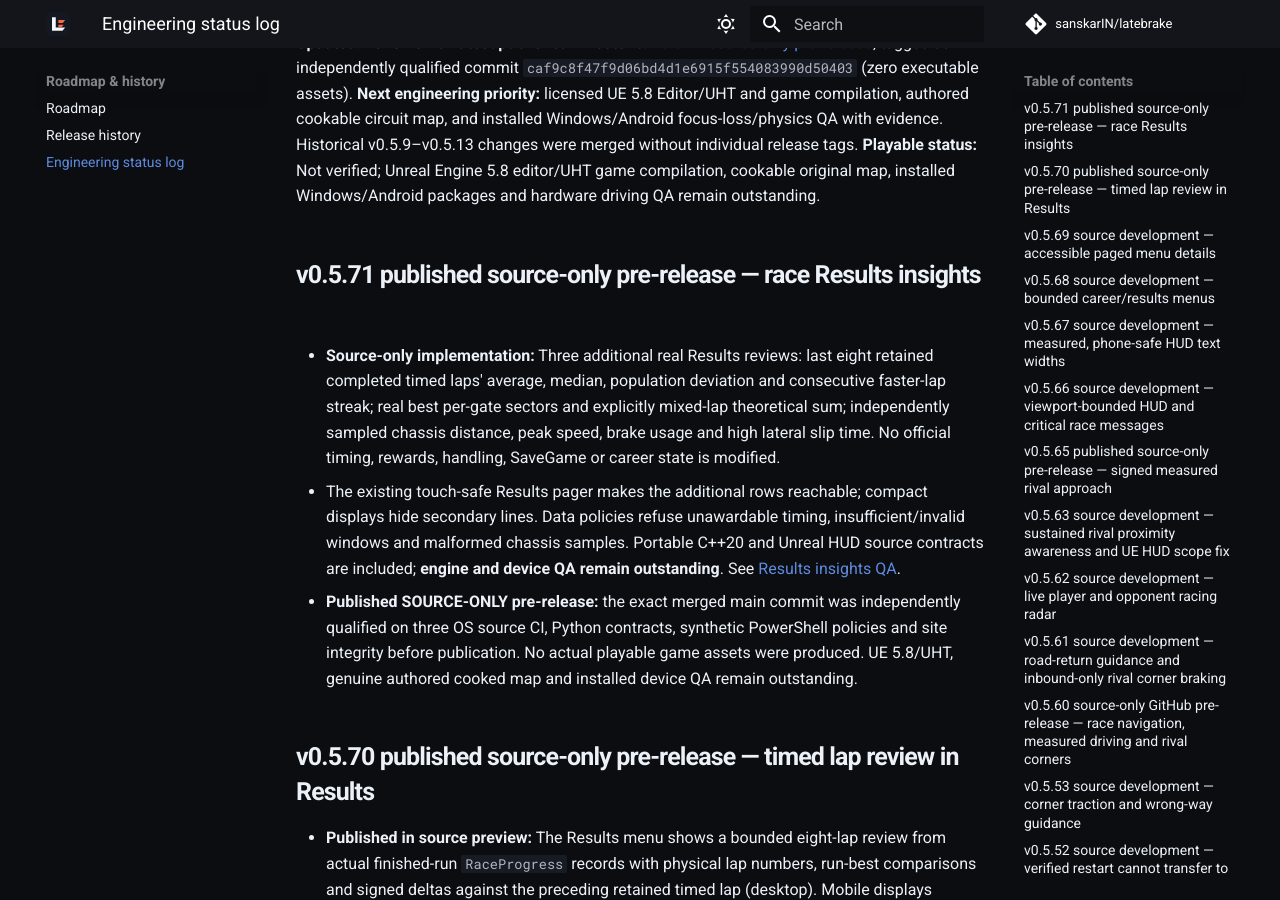
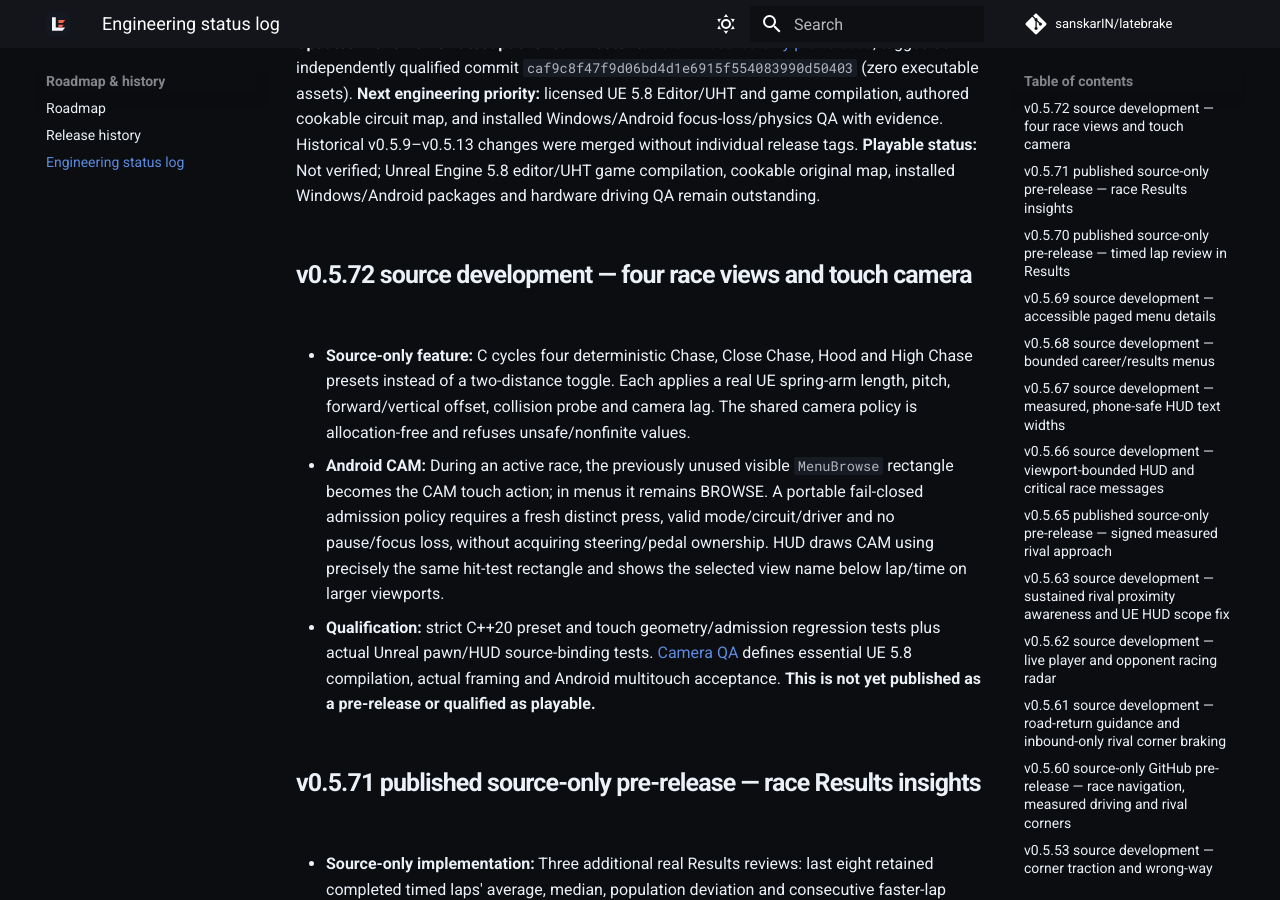
Before and after one commit to sanskarIN/latebrake, an MkDocs documentation site: the page built from docs/STATUS.md, in a window 1280 px wide and 900 px high, scrolled down 198 px. Built offline with MkDocs 1.6.1 and Material for MkDocs 9.7.7, drawn with Linux system fonts in a browser that asks for light colours; comment, search, counter and statistics services are not loaded.

Commit message:
ci(docs): qualify v0.5.72 source preview with camera and touch QA

```diff
--- a/docs/STATUS.md
+++ b/docs/STATUS.md
@@ -4,6 +4,26 @@
 **Latest published milestone:** [v0.5.71 source-only pre-release](https://github.com/sanskarIN/latebrake/releases/tag/v0.5.71), tagged at independently qualified commit `caf9c8f47f9d06bd4d1e6915f554083990d50403` (zero executable assets).
 **Next engineering priority:** licensed UE 5.8 Editor/UHT and game compilation, authored cookable circuit map, and installed Windows/Android focus-loss/physics QA with evidence. Historical v0.5.9–v0.5.13 changes were merged without individual release tags.
 **Playable status:** Not verified; Unreal Engine 5.8 editor/UHT game compilation, cookable original map, installed Windows/Android packages and hardware driving QA remain outstanding.
+
+## v0.5.72 source development — four race views and touch camera
+
+- **Source-only feature:** C cycles four deterministic Chase, Close
+  Chase, Hood and High Chase presets instead of a two-distance toggle.
+  Each applies a real UE spring-arm length, pitch, forward/vertical
+  offset, collision probe and camera lag. The shared camera policy is
+  allocation-free and refuses unsafe/nonfinite values.
+- **Android CAM:** During an active race, the previously unused visible
+  `MenuBrowse` rectangle becomes the CAM touch action; in menus it
+  remains BROWSE. A portable fail-closed admission policy requires
+  a fresh distinct press, valid mode/circuit/driver and no pause/focus
+  loss, without acquiring steering/pedal ownership. HUD draws CAM
+  using precisely the same hit-test rectangle and shows the selected
+  view name below lap/time on larger viewports.
+- **Qualification:** strict C++20 preset and touch geometry/admission
+  regression tests plus actual Unreal pawn/HUD source-binding tests.
+  [Camera QA](CAMERA_PRESETS_QA.md) defines essential UE 5.8
+  compilation, actual framing and Android multitouch acceptance.
+  **This is not yet published as a pre-release or qualified as playable.**
 
 ## v0.5.71 published source-only pre-release — race Results insights
 
```
Also changed, not shown: README.md (+8 -0 lines), docs/CAMERA_PRESETS_QA.md (added, +75 -0 lines), docs/ROADMAP.md (+1 -0 lines), docs/TESTING.md (+15 -0 lines), docs/features.md (+13 -0 lines), docs/releases/v0.5.72.md (added, +55 -0 lines), 4 other files.
